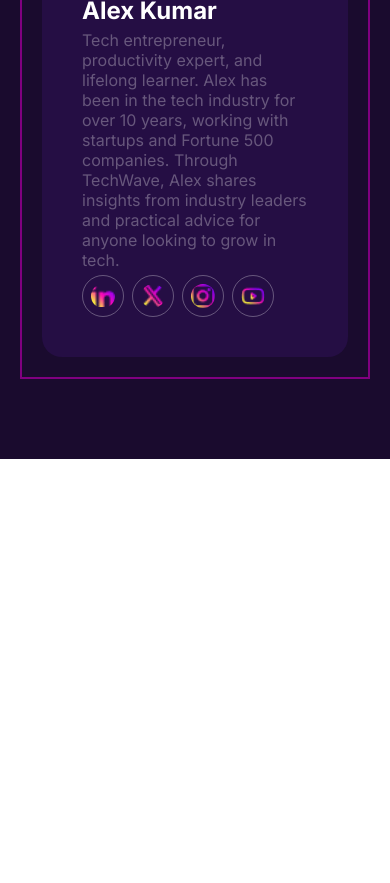
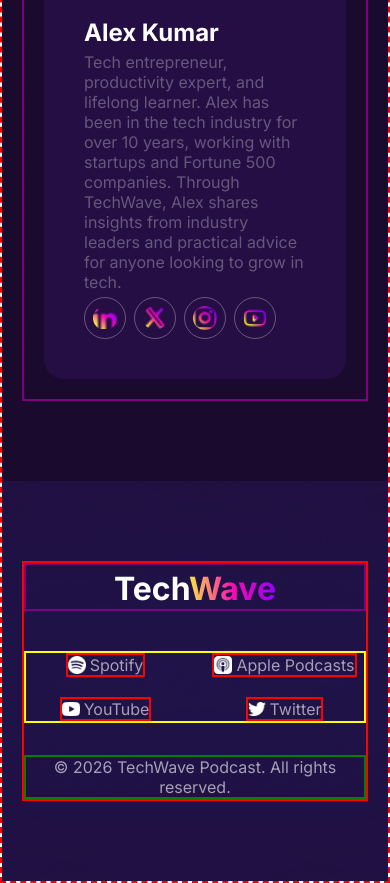
Before and after one commit to Ahmad496/B13-A02, a plain HTML site: page index.html in a window 390 px wide. Shown: the part 5496-6379 px from the top of the page. Before the commit the page ends 5955 px from the top, so only its background shows below. Drawn offline with Linux system fonts and the light colour scheme.

Commit message:
Add footer section

```diff
--- a/index.html
+++ b/index.html
@@ -297,6 +297,33 @@
         </div>
       </section>
     </main>
-    <footer></footer>
+    <footer class="footer">
+      <!-- footer section -->
+
+        <div class="footer-content">
+          <h1><span class="tech">Tech</span><span id="wave">Wave</span></h1>
+          <div class="footer-img-container">
+            <div class="img">
+                <img src="./assets/spotify.png" alt="">
+            <span>Spotify</span>
+            </div>
+            <div class="img">
+                <img src="./assets/apple-podcast.png" alt="">
+                <span>Apple Podcasts</span>
+            </div>
+            <div class="img">
+                <img src="./assets/youtube-podcast.png" alt="">
+                <span>YouTube</span>
+            </div>
+            <div class="img">
+                <img src="./assets/twitter.png" alt="">
+                <span>Twitter</span>
+            </div>
+            </div>
+          <p class="copyright">
+            © 2026 TechWave Podcast. All rights reserved.
+          </p>
+        </div>
+    </footer>
   </body>
 </html>
--- a/style/style.css
+++ b/style/style.css
@@ -2,6 +2,9 @@
   margin: 0;
   padding: 0;
   box-sizing: border-box;
+}
+body{
+  border: 2px dashed red;
 }
 /* common style */
 .container {
@@ -174,6 +177,7 @@ nav > img {
 /* About section  */
 .about {
   max-width: 1600px;
+  margin: 0 auto;
   background-color: var(--primary-color);
   color: white;
   text-align: center;
@@ -360,30 +364,81 @@ nav > img {
   border-radius: 20px;
   margin-bottom: 100px;
 }
-.host-text-content{
+.host-text-content {
   display: flex;
   flex-direction: column;
   gap: 5px;
 }
-.host-text-content h3{
-  color:white;
+.host-text-content h3 {
+  color: white;
   font-size: 24px;
   font-weight: 700;
 }
-.host-text-content p{
-  color:#67577c;
+.host-text-content p {
+  color: #67577c;
 }
-.host-icon{
+.host-icon {
   display: flex;
   gap: 8px;
   align-items: center;
 }
-.host-icon img{
-  border:1px solid rgba(255,255,255,0.3);
-  border-radius:50%;
+.host-icon img {
+  border: 1px solid rgba(255, 255, 255, 0.3);
+  border-radius: 50%;
   width: 42px;
   height: 42px;
   padding: 8px;
+  object-fit: contain;
+}
+/* footer section */
+.footer {
+  background: url("../assets/footer-bg.png") no-repeat center;
+  background-size: cover;
+  padding: 80px 20px;
+  max-width: 1600px;
+  margin: 0 auto;
+  background-color: #1f1144;
+  text-align: center;
+}
+.footer-content {
+  max-width: 600px;
+  margin: 0 auto;
+  border: 2px solid red;
+}
+.footer-content h1 {
+  border: 2px solid purple;
+  font-size: 48px;
+  font-weight: 700;
+  margin-bottom: 40px;
+}
+.footer-img-container {
+  display: grid;
+  grid-template-columns: repeat(4, 1fr);
+  gap: 20px;
+  margin-bottom: 32px;
+  justify-items: center;
+   border:2px solid yellow;
+}
+.footer-img-container span {
+  color: #a5a1b6;
+
+}
+.copyright {
+  color: #a5a1b6;
+  text-align: center;
+  border: 2px solid green;
+  margin-top: 32px;
+}
+.img {
+  display: flex;
+  justify-content: center;
+  align-items: center;
+  gap: 4px;
+  border:2px solid red;
+}
+.img img {
+  width: 18px;
+  height: 18px;
   object-fit: contain;
 }
 /* responsive media quary */
@@ -414,8 +469,14 @@ nav > img {
   .episode-card-container {
     grid-template-columns: 1fr;
   }
-  .host-content{
+  .host-content {
     flex-direction: column;
     margin: 20px;
   }
+  .footer-content h1{
+    font-size:36px;
+  }
+  .footer-img-container {
+    grid-template-columns: repeat(2, 1fr);
+  }
 }
```
